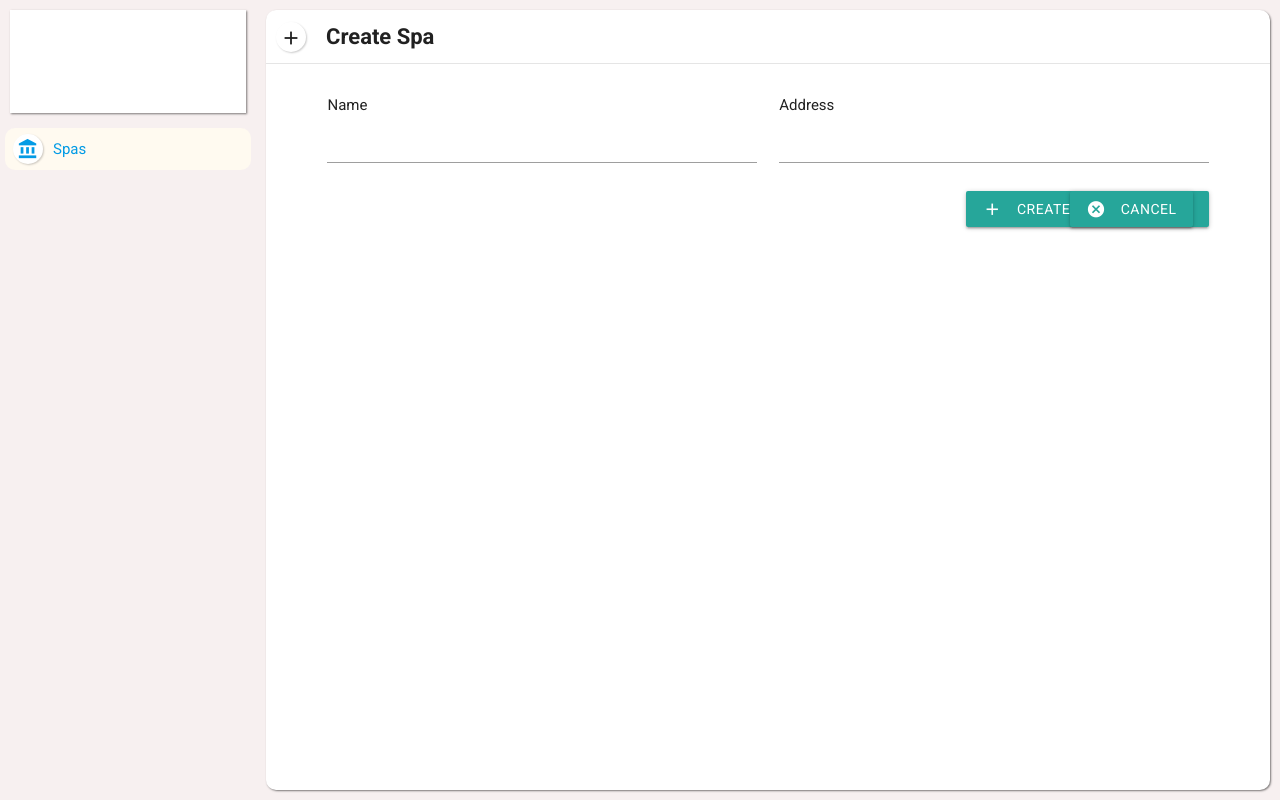
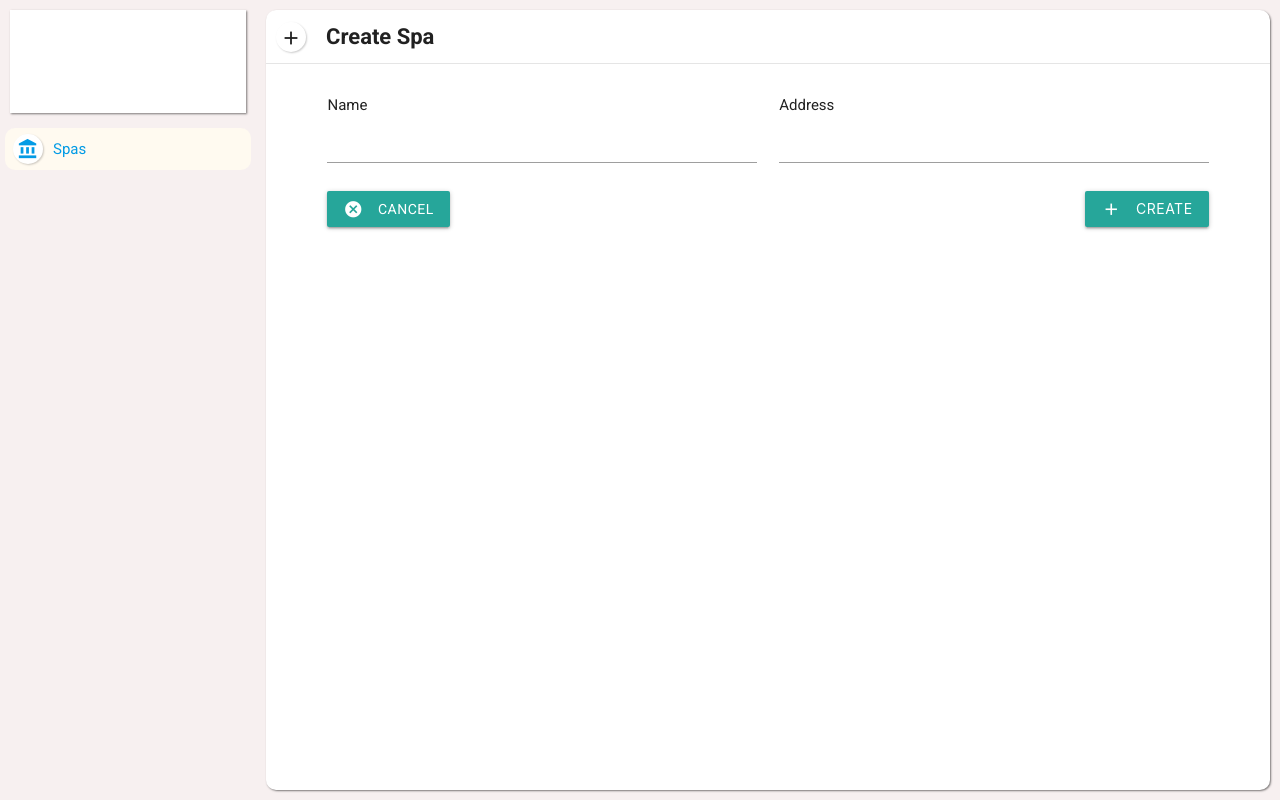
Before and after one commit to carlosforcss/spa, a Django app: page /spa/create/ in a window 1280 px wide. Run offline with Django 3.2, Linux system fonts and the light colour scheme; the visitor is signed in with stand-in values (Sample User, id 1).

Commit message:
Header fixed and change in spa create screen

```diff
--- a/templates/base.html
+++ b/templates/base.html
@@ -20,7 +20,7 @@
 
             </div>
             <div class="ui-navbar-list">
-                <a href="" class="ui-navbar-list-item">
+                <a href="{% url 'management:spa_list' %}" class="ui-navbar-list-item">
                     <span  class="icon">
                         <i class="material-icons">account_balance</i>
                     </span>
--- a/templates/management/spa/create.html
+++ b/templates/management/spa/create.html
@@ -25,8 +25,8 @@
         </div>
         <div class="row">
             <div class="col s12">
-                <butt~on type="submit" class="btn right"><i class="material-icons left">add</i>Create</button>
-                <a href="" class="btn darken-4 right m4"><i class="material-icons left">cancel</i>Cancel</a>
+                <a href="" class="btn darken-4 left m4"><i class="material-icons left">cancel</i>Cancel</a>
+                <button type="submit" class="btn right"><i class="material-icons left">add</i>Create</button>
             </div>
         </div>
     </form>
```
